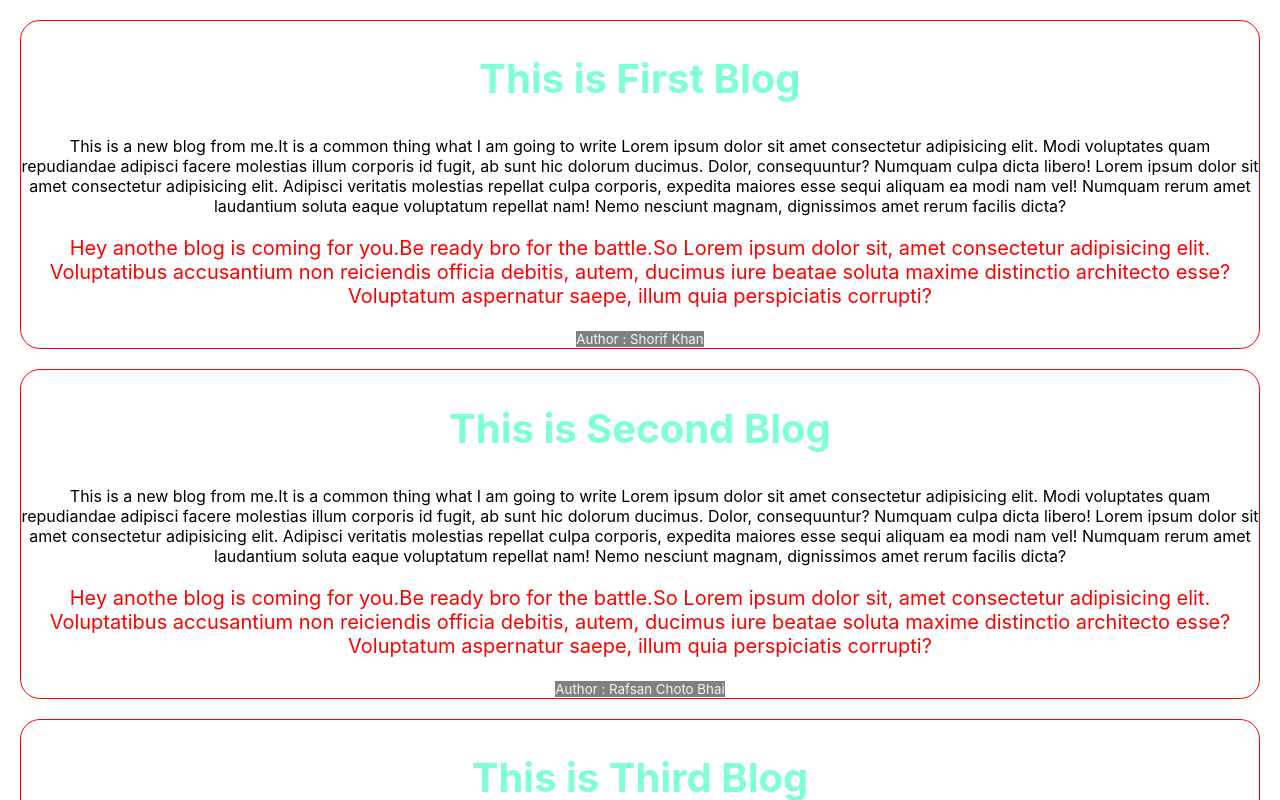
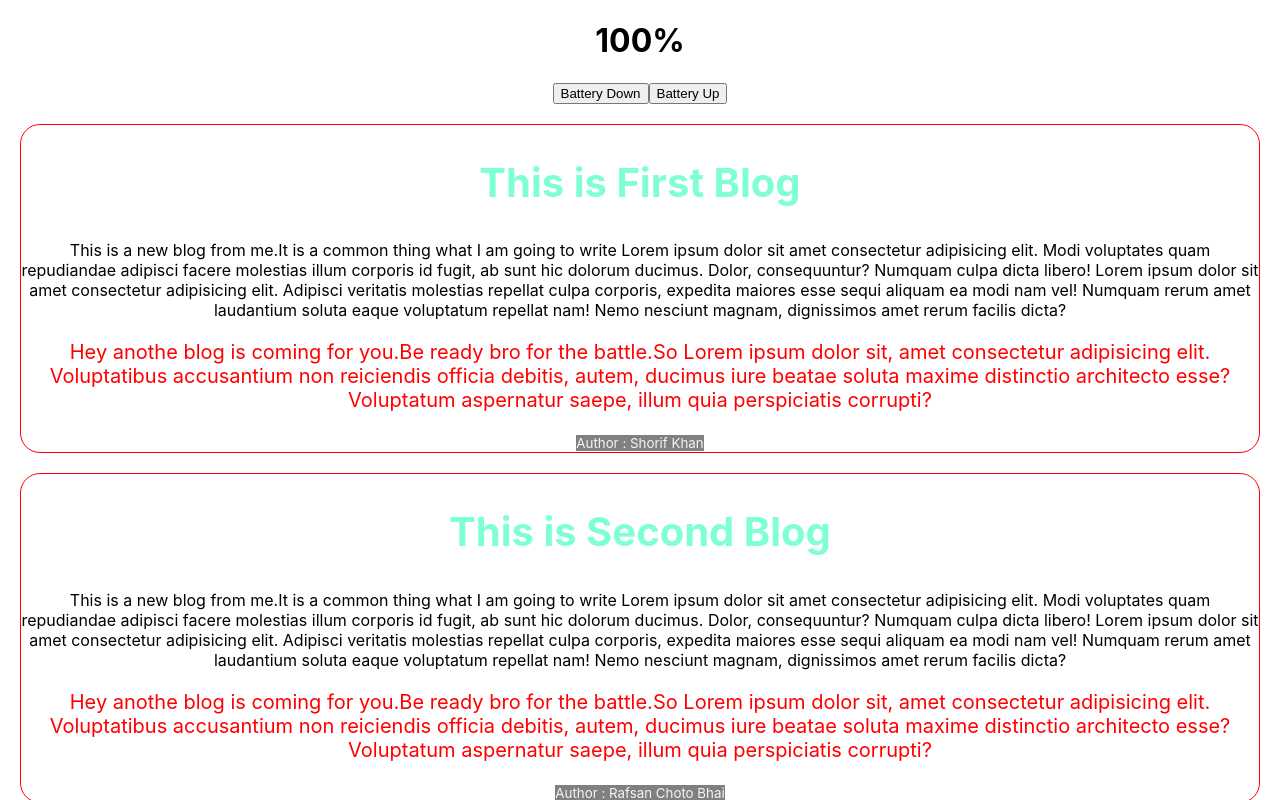
Before and after one commit to khanshorif331/react-practice, a React (Create React App) app: page / in a window 1280 px wide. Shown: the top 800 px of the page. Built offline with nearby package versions, Linux system fonts and the light colour scheme.

Commit message:
more challenges completed.created a battery functionality

```diff
--- a/src/App.js
+++ b/src/App.js
@@ -1,8 +1,10 @@
 import './App.css';
+import Mobile from './Mobile/Mobile';
 
 function App() {
   return (
     <div className="App">
+      <Mobile></Mobile>
       <Blog heading="This is First Blog" author="Shorif Khan"></Blog>
       <Blog heading="This is Second Blog" author="Rafsan Choto Bhai"></Blog>
       <Blog heading="This is Third Blog" author="Ratul Sinha"></Blog>
--- /dev/null
+++ b/src/Mobile/Mobile.js
@@ -0,0 +1,30 @@
+import React, { useState } from 'react';
+
+const Mobile = () => {
+    const [battery,setBattery]=useState(100)
+
+    const batteryDataDown=()=>{
+        const newBatteryData =battery-10
+        if(newBatteryData<0){
+            return
+        }
+        setBattery(newBatteryData)
+    }
+    const batteryDataUp=()=>{
+        const newBatteryData =battery+10
+        if(newBatteryData>100){
+            return
+        }
+        setBattery(newBatteryData)
+    }
+
+    return (
+        <div>
+            <h1>{battery}%</h1>
+            <button onClick={batteryDataDown}>Battery Down</button>
+            <button onClick={batteryDataUp}>Battery Up</button>
+        </div>
+    );
+};
+
+export default Mobile;
```
Also changed, not shown: src/Mobile/Mobile.css (added).
